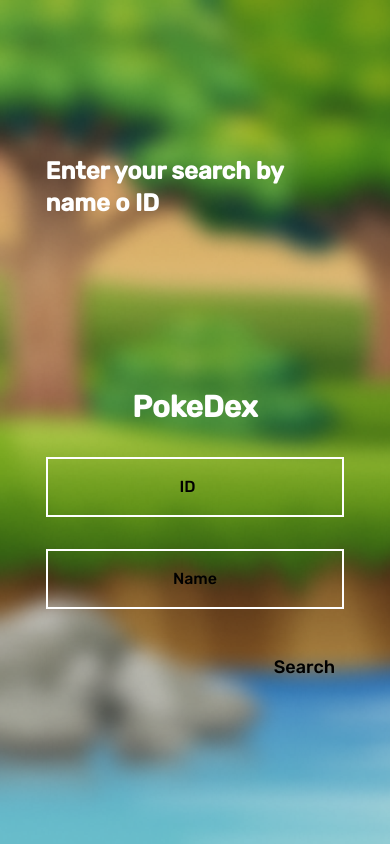
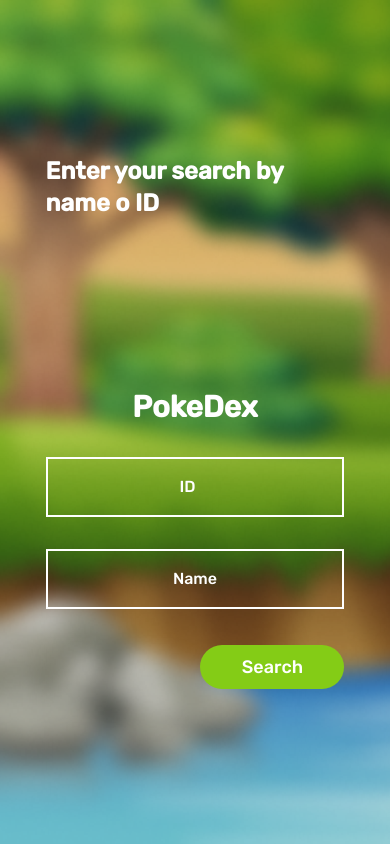
Before and after one commit to Camilo-Suarez98/PokeDex, a React (Create React App) app: page / in a window 390 px wide. Built offline with nearby package versions, Linux system fonts and the light colour scheme; a web font is replaced by a local one.

Commit message:
feat: include some changes in styles and add semicolons pendings in all components

```diff
--- a/src/App.js
+++ b/src/App.js
@@ -54,6 +54,6 @@
       {isError && <h1 className='text-white text-xl font-bold'>No Pokemon match your search.</h1>}
     </Layout>
   );
-}
+};
 
 export default App;
--- a/src/components/Button.js
+++ b/src/components/Button.js
@@ -2,11 +2,11 @@
   return (
     <button
       onClick={onClick}
-      className="bg-lime-500 py-2 w-44 absolute -bottom-24 right-0 text-lg rounded-3xl text-white mt-10 md:mt-4 md:-bottom-16 mg:bg-transparent mg:text-black mg:-bottom-16 sm:-right-8 sm:w-36"
+      className="bg-lime-500 py-2 w-44 absolute -bottom-24 right-0 text-lg rounded-3xl text-white mt-10 md:mt-4 md:-bottom-16 mg:-bottom-16 sm:w-36"
     >
       {text}
     </button>
-  )
-}
+  );
+};
 
 export default Button;
--- a/src/components/Input.js
+++ b/src/components/Input.js
@@ -4,9 +4,9 @@
       type={type}
       placeholder={placeholder}
       onChange={onChange}
-      className="font-bold py-4 px-8 my-4 outline-0 bg-transparent border-2 border-white text-white text-center placeholder:text-white mg:text-black mg:placeholder:text-black mg:font-normal"
+      className="font-bold py-4 px-8 my-4 outline-0 bg-transparent border-2 border-white text-white text-center placeholder:text-white mg:font-normal"
     />
-  )
-}
+  );
+};
 
 export default Input;
--- a/src/components/Layout.js
+++ b/src/components/Layout.js
@@ -3,7 +3,7 @@
     <div className="bg-[url('/public/bosque.png')] bg-no-repeat bg-cover px-8 min-h-screen flex flex-row-reverse justify-evenly items-center mg:flex-col-reverse">
       {children}
     </div>
-  )
-}
+  );
+};
 
 export default Layout;
--- a/src/components/Loader.js
+++ b/src/components/Loader.js
@@ -10,8 +10,7 @@
       >
       </span>
     </div>
-
-  )
-}
+  );
+};
 
 export default Loader;
```
Also changed, not shown: public/bosque.jpeg (deleted), public/robots.txt (deleted).
